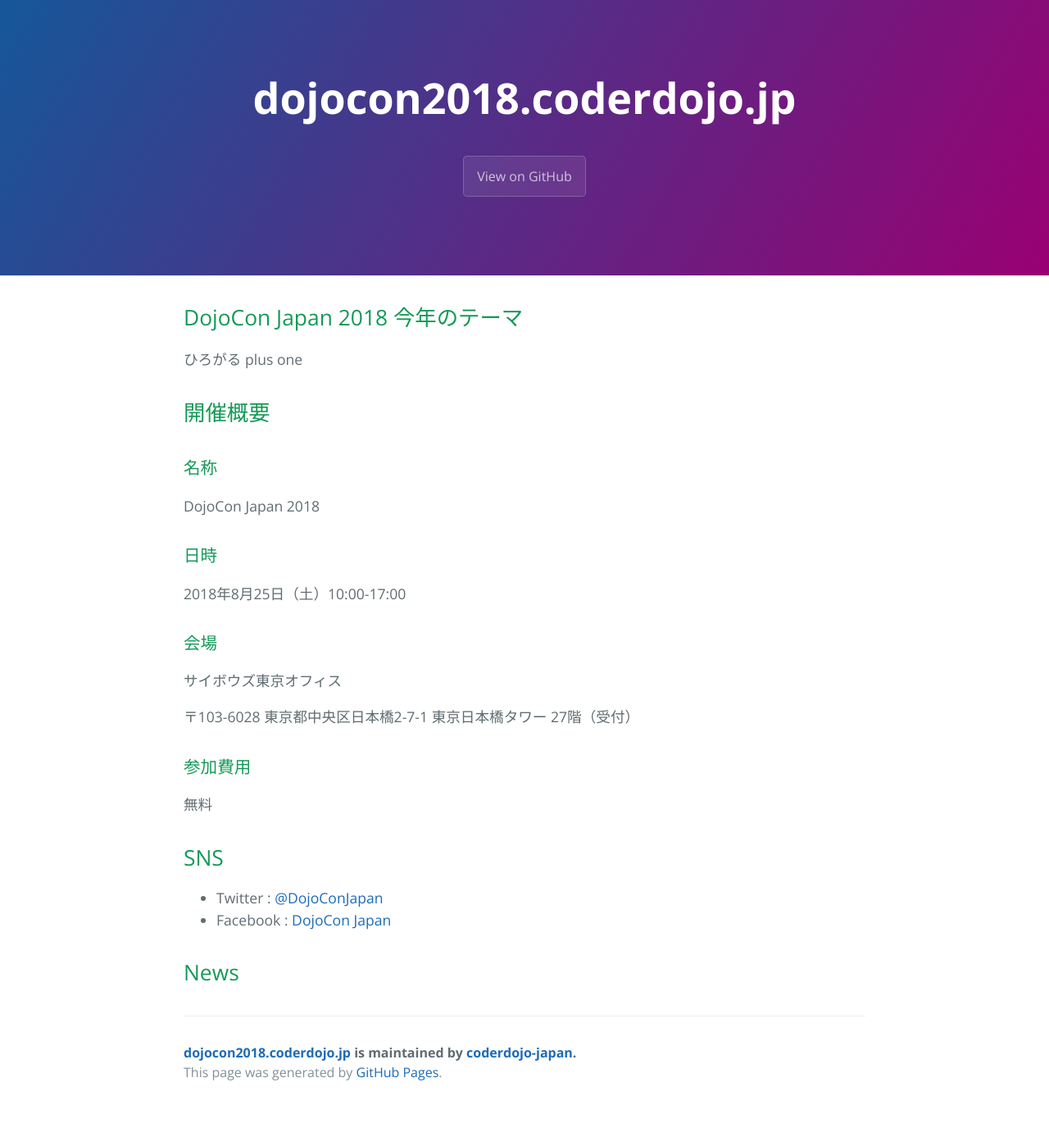
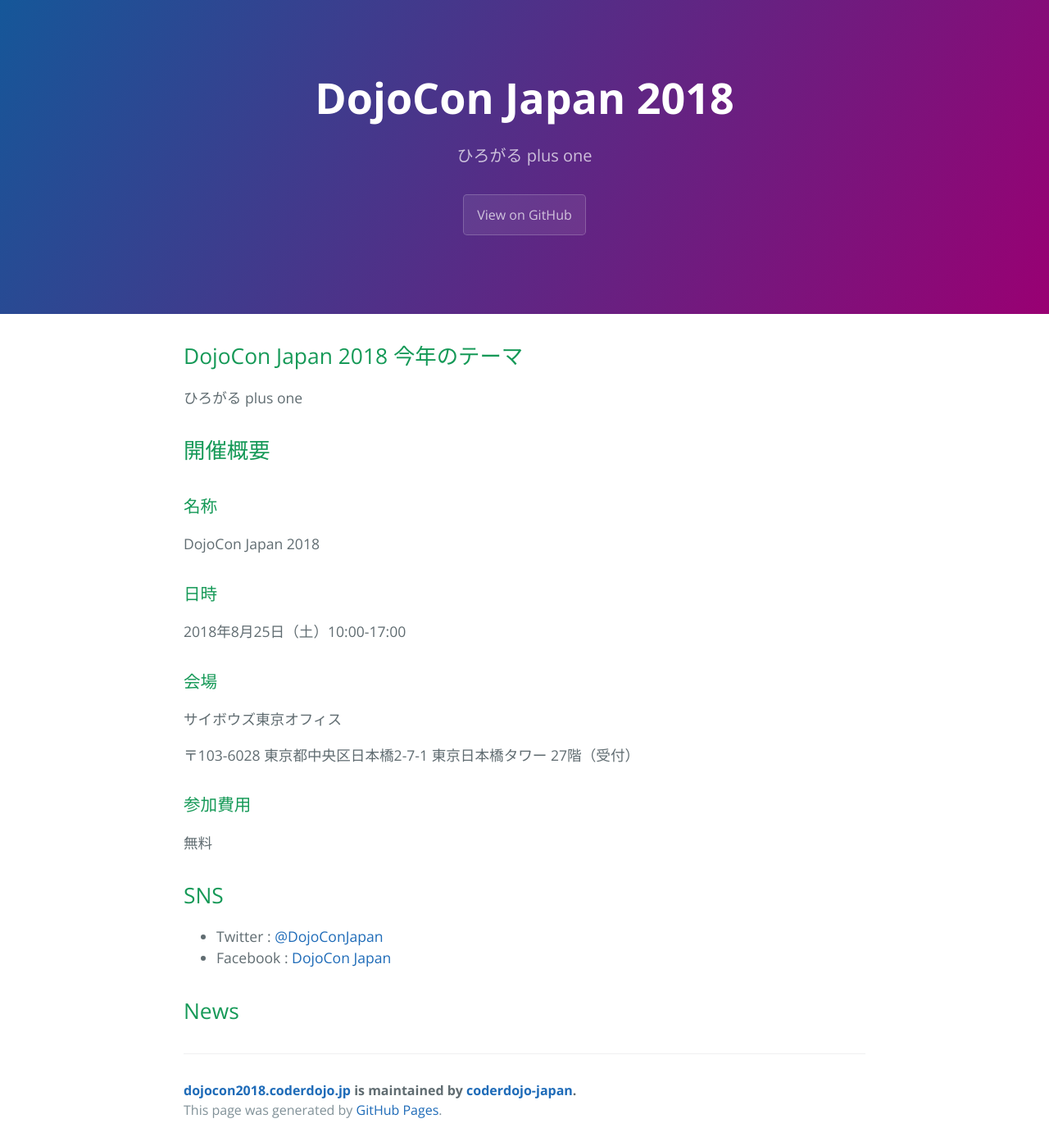
Before and after one commit to coderdojo-japan/dojocon2018.coderdojo.jp, a Jekyll site: the page built from index.md, in a window 1280 px wide. Shown: the whole page at 82% size. Built offline with Jekyll 4.4.1, drawn with Linux system fonts in a browser that asks for light colours; our own code applies the rules of GitHub Pages for plain Markdown files; the repository's description, which GitHub fills in, is left out; before the commit the page ends 1352 px from its top, so only the background shows below that.

Commit message:
Update default.html

```diff
--- a/_layouts/default.html
+++ b/_layouts/default.html
@@ -12,8 +12,8 @@
   </head>
   <body>
     <section class="page-header">
-      <h1 class="project-name">{{ site.title | default: site.github.repository_name }}</h1>
-      <h2 class="project-tagline">{{ site.description | default: site.github.project_tagline }}</h2>
+      <h1 class="project-name">DojoCon Japan 2018</h1>
+      <h2 class="project-tagline">ひろがる plus one</h2>
       {% if site.github.is_project_page %}
         <a href="{{ site.github.repository_url }}" class="btn">View on GitHub</a>
       {% endif %}
```
